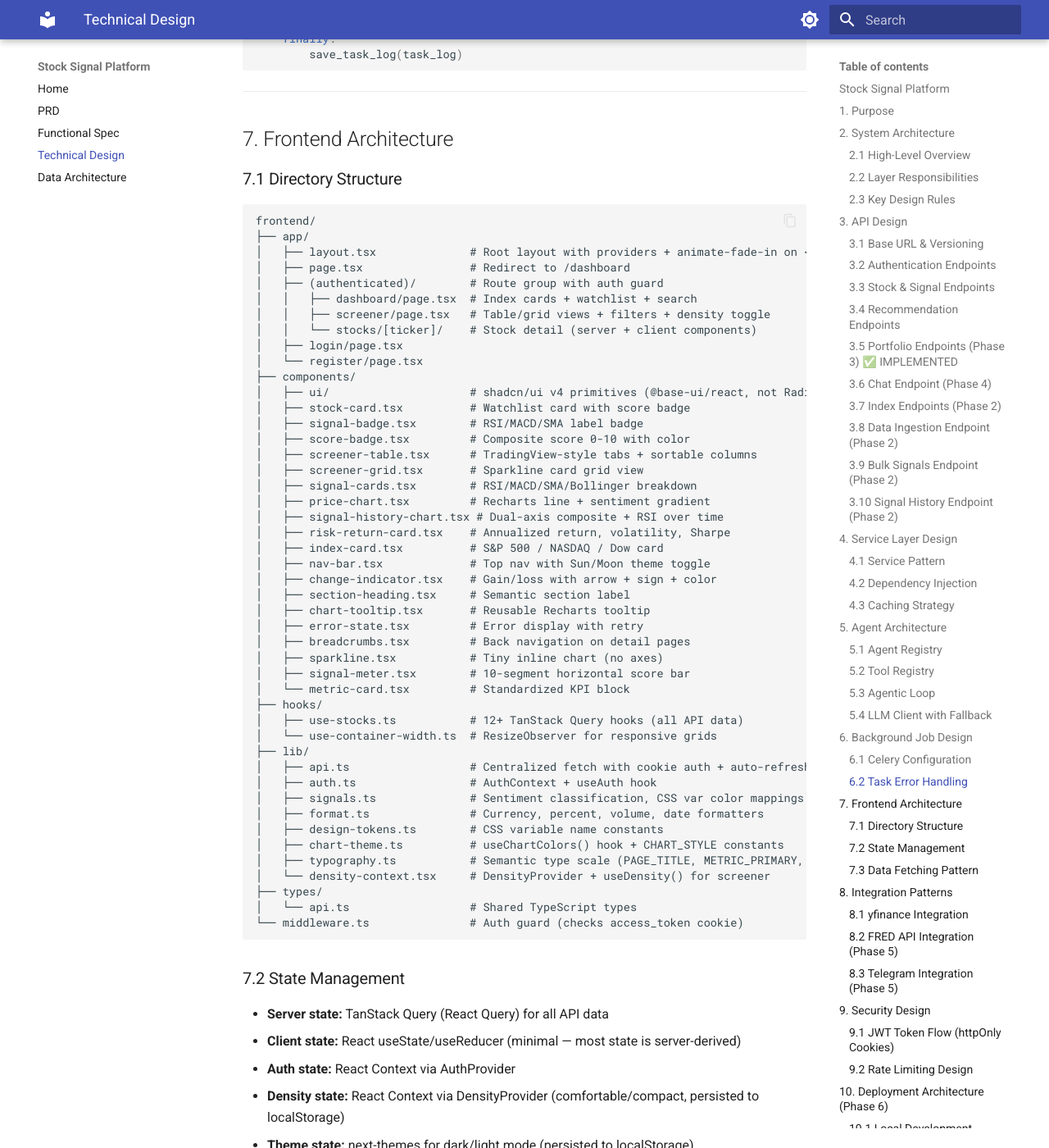
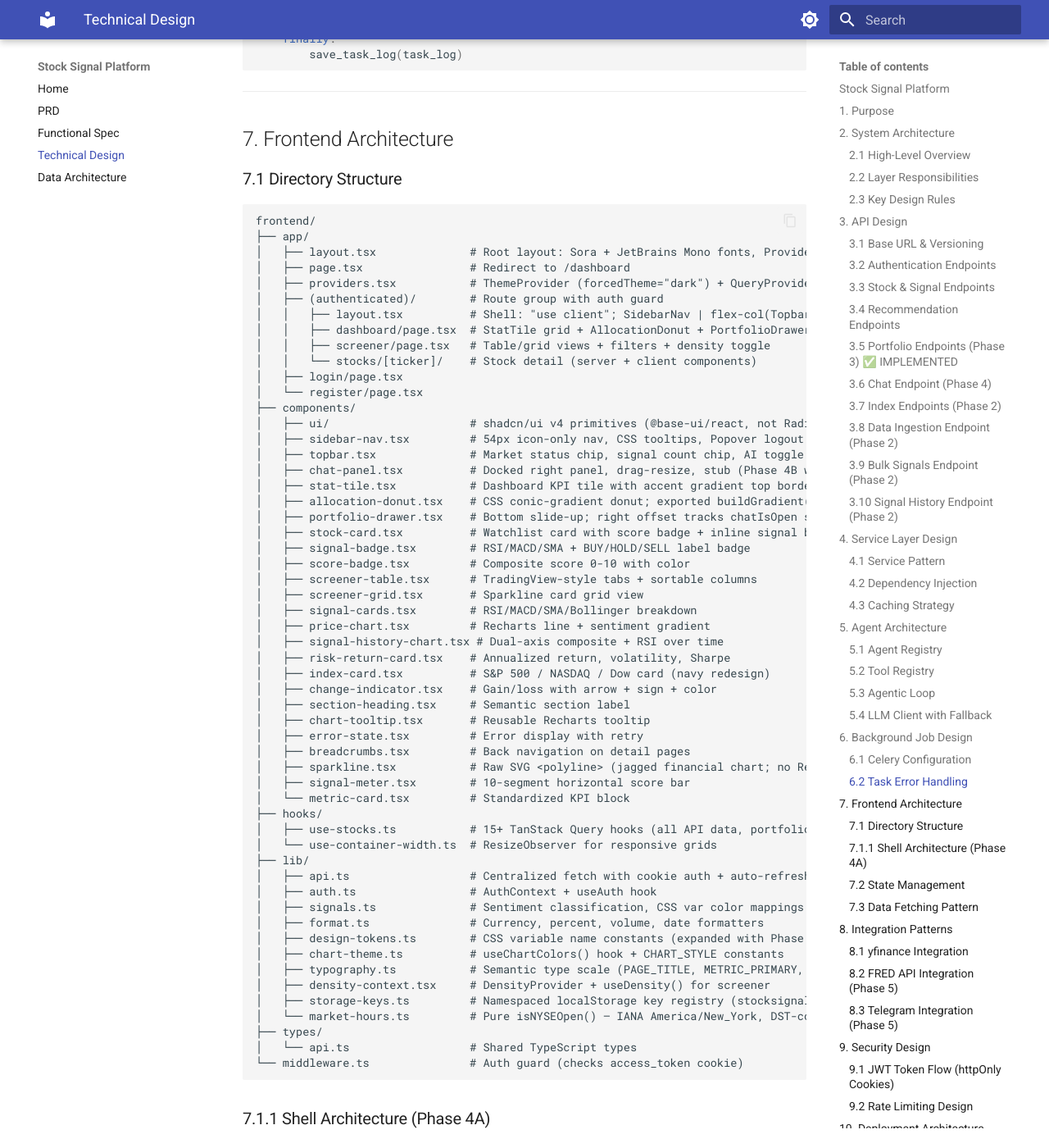
Before and after one commit to vipulbhatia29/stock-signal-platform, an MkDocs documentation site: the page built from docs/TDD.md, in a window 1280 px wide and 1400 px high, scrolled down 11905 px. Shown: the whole window at 82% size. Built offline with MkDocs 1.6.1 and Material for MkDocs 9.7.7, drawn with Linux system fonts in a browser that asks for light colours; some of the changed text lies outside the part shown.

Commit message:
docs: Phase 4A + CI/CD catch-up for FSD, TDD, CLAUDE.md
FSD:
- FR-7.12: Phase 4A shell layout (dark-only, SidebarNav, Topbar,
  ChatPanel, StatTile, AllocationDonut, PortfolioDrawer, SVG Sparkline,
  Sora/JetBrains Mono fonts, navy tokens) — marked IMPLEMENTED
- NFR-7: Developer Experience (CI gates, branch protection)

TDD:
- Section 7.1: directory structure updated for Phase 4A (sidebar-nav,
  topbar, chat-panel, stat-tile, allocation-donut, portfolio-drawer,
  storage-keys, market-hours; SVG sparkline; hook extraction note)
- Section 7.1.1 new: Shell Architecture diagram with SidebarNav/Topbar/
  ChatPanel layout, CSS vars, PopoverTrigger base-ui v4 note
- Section 7.2: theme state updated (forcedTheme dark-only); chat panel
  width pattern (CSS var via DOM, not React state)

CLAUDE.md:
- Git section: two-track branching flow, hotfix back-merge procedure,
  updated "never commit to main directly" → main + develop
- Env vars: CI-only secrets table
- Troubleshooting: uv.lock entry updated (no longer gitignored)

Co-Authored-By: Claude Sonnet 4.6 <noreply@anthropic.com>

````diff
--- a/docs/TDD.md
+++ b/docs/TDD.md
@@ -568,18 +568,26 @@ def refresh_ticker(self, ticker: str):
 ```
 frontend/
 ├── app/
-│   ├── layout.tsx              # Root layout with providers + animate-fade-in on <main>
+│   ├── layout.tsx              # Root layout: Sora + JetBrains Mono fonts, Providers
 │   ├── page.tsx                # Redirect to /dashboard
+│   ├── providers.tsx           # ThemeProvider (forcedTheme="dark") + QueryProvider
 │   ├── (authenticated)/        # Route group with auth guard
-│   │   ├── dashboard/page.tsx  # Index cards + watchlist + search
+│   │   ├── layout.tsx          # Shell: "use client"; SidebarNav | flex-col(Topbar + main) | ChatPanel
+│   │   ├── dashboard/page.tsx  # StatTile grid + AllocationDonut + PortfolioDrawer + watchlist
 │   │   ├── screener/page.tsx   # Table/grid views + filters + density toggle
 │   │   └── stocks/[ticker]/    # Stock detail (server + client components)
 │   ├── login/page.tsx
 │   └── register/page.tsx
 ├── components/
 │   ├── ui/                     # shadcn/ui v4 primitives (@base-ui/react, not Radix)
-│   ├── stock-card.tsx          # Watchlist card with score badge
-│   ├── signal-badge.tsx        # RSI/MACD/SMA label badge
+│   ├── sidebar-nav.tsx         # 54px icon-only nav, CSS tooltips, Popover logout
+│   ├── topbar.tsx              # Market status chip, signal count chip, AI toggle
+│   ├── chat-panel.tsx          # Docked right panel, drag-resize, stub (Phase 4B wires backend)
+│   ├── stat-tile.tsx           # Dashboard KPI tile with accent gradient top border
+│   ├── allocation-donut.tsx    # CSS conic-gradient donut; exported buildGradient()
+│   ├── portfolio-drawer.tsx    # Bottom slide-up; right offset tracks chatIsOpen state
+│   ├── stock-card.tsx          # Watchlist card with score badge + inline signal badge
+│   ├── signal-badge.tsx        # RSI/MACD/SMA + BUY/HOLD/SELL label badge
 │   ├── score-badge.tsx         # Composite score 0-10 with color
 │   ├── screener-table.tsx      # TradingView-style tabs + sortable columns
 │   ├── screener-grid.tsx       # Sparkline card grid view
@@ -587,32 +595,52 @@ frontend/
 │   ├── price-chart.tsx         # Recharts line + sentiment gradient
 │   ├── signal-history-chart.tsx # Dual-axis composite + RSI over time
 │   ├── risk-return-card.tsx    # Annualized return, volatility, Sharpe
-│   ├── index-card.tsx          # S&P 500 / NASDAQ / Dow card
-│   ├── nav-bar.tsx             # Top nav with Sun/Moon theme toggle
+│   ├── index-card.tsx          # S&P 500 / NASDAQ / Dow card (navy redesign)
 │   ├── change-indicator.tsx    # Gain/loss with arrow + sign + color
 │   ├── section-heading.tsx     # Semantic section label
 │   ├── chart-tooltip.tsx       # Reusable Recharts tooltip
 │   ├── error-state.tsx         # Error display with retry
 │   ├── breadcrumbs.tsx         # Back navigation on detail pages
-│   ├── sparkline.tsx           # Tiny inline chart (no axes)
+│   ├── sparkline.tsx           # Raw SVG <polyline> (jagged financial chart; no Recharts)
 │   ├── signal-meter.tsx        # 10-segment horizontal score bar
 │   └── metric-card.tsx         # Standardized KPI block
 ├── hooks/
-│   ├── use-stocks.ts           # 12+ TanStack Query hooks (all API data)
+│   ├── use-stocks.ts           # 15+ TanStack Query hooks (all API data, portfolio hooks extracted here)
 │   └── use-container-width.ts  # ResizeObserver for responsive grids
 ├── lib/
 │   ├── api.ts                  # Centralized fetch with cookie auth + auto-refresh
 │   ├── auth.ts                 # AuthContext + useAuth hook
 │   ├── signals.ts              # Sentiment classification, CSS var color mappings
 │   ├── format.ts               # Currency, percent, volume, date formatters
-│   ├── design-tokens.ts        # CSS variable name constants
+│   ├── design-tokens.ts        # CSS variable name constants (expanded with Phase 4A tokens)
 │   ├── chart-theme.ts          # useChartColors() hook + CHART_STYLE constants
 │   ├── typography.ts           # Semantic type scale (PAGE_TITLE, METRIC_PRIMARY, etc.)
-│   └── density-context.tsx     # DensityProvider + useDensity() for screener
+│   ├── density-context.tsx     # DensityProvider + useDensity() for screener
+│   ├── storage-keys.ts         # Namespaced localStorage key registry (stocksignal: prefix)
+│   └── market-hours.ts         # Pure isNYSEOpen() — IANA America/New_York, DST-correct
 ├── types/
 │   └── api.ts                  # Shared TypeScript types
 └── middleware.ts               # Auth guard (checks access_token cookie)
 ```
+
+### 7.1.1 Shell Architecture (Phase 4A)
+
+The authenticated layout is a client component that composes three side-by-side panels:
+
+```
+┌────────────────────────────────────────────────────────────┐
+│ SidebarNav (54px)  │ Topbar + <page content>  │ ChatPanel  │
+│  --sw: 54px        │  flex-col, flex-1         │  --cp: 280px│
+└────────────────────────────────────────────────────────────┘
+```
+
+- **SidebarNav** — icon-only, CSS tooltip on hover, active left-border indicator. Logout via `PopoverTrigger render={<button/>}` (base-ui v4 — not `asChild`)
+- **Topbar** — market status (isNYSEOpen()), signal count, AI Analyst toggle that controls ChatPanel visibility
+- **ChatPanel** — hides via `transform: translateX(100%)` so `--cp` CSS var stays set; drag-resize updates `--cp` directly via DOM (no React state); width persisted to `STORAGE_KEYS.CHAT_PANEL_WIDTH`
+
+**CSS layout tokens** (set in `globals.css @theme inline`):
+- `--sw: 54px` — sidebar width
+- `--cp: 280px` — chat panel width (default; user can drag-resize)
 
 ### 7.2 State Management
 
@@ -620,7 +648,8 @@ frontend/
 - **Client state:** React useState/useReducer (minimal — most state is server-derived)
 - **Auth state:** React Context via AuthProvider
 - **Density state:** React Context via DensityProvider (comfortable/compact, persisted to localStorage)
-- **Theme state:** next-themes for dark/light mode (persisted to localStorage)
+- **Theme state:** next-themes `forcedTheme="dark"` — dark-only, no system detection, no toggle
+- **Chat panel width:** CSS var `--cp` updated directly via DOM in drag handler (not React state); persisted to localStorage via `STORAGE_KEYS.CHAT_PANEL_WIDTH`
 - **No Redux, no Zustand** — complexity not justified for this scale
 
 ### 7.3 Data Fetching Pattern
````
Also changed, not shown: CLAUDE.md (+8 -2 lines), docs/FSD.md (+16 -0 lines).
